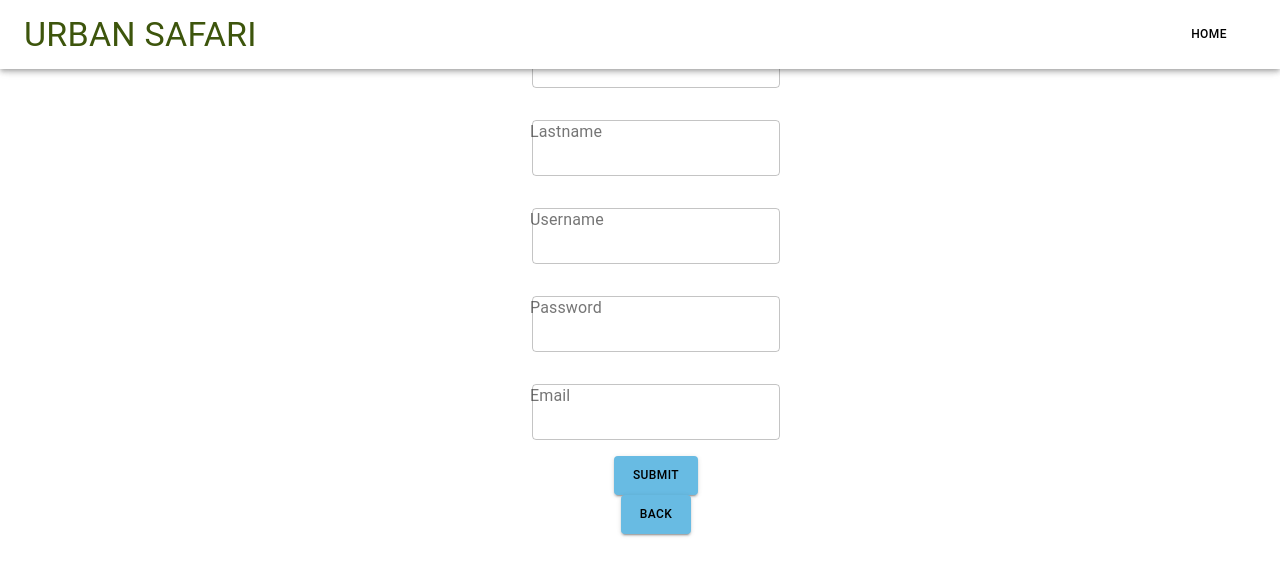
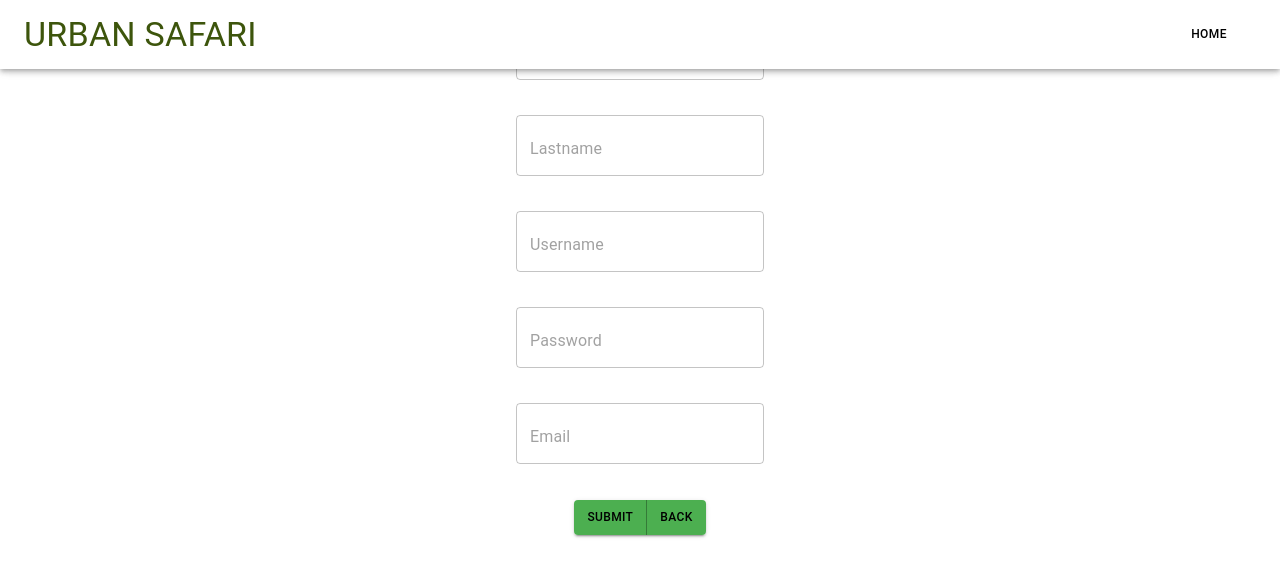
Before and after one commit to FSA2204-ATeam/Capstone-Project, a React app: page /signup in a window 1280 px wide. Both pictures are taken after typing "Sample", "Sample123" into the empty fields and a click on the button "SIGN UP". Shown: the top 576 px of the page. Built offline with nearby package versions, Linux system fonts and the light colour scheme; no server answers.

Commit message:
PopUpWindowSignUp done

```diff
--- a/client/components/PopUpWindowSignUp.js
+++ b/client/components/PopUpWindowSignUp.js
@@ -1,8 +1,7 @@
-import React, { useState, useEffect } from 'react';
+import React, { useState } from 'react';
 import { registration } from '../store';
 import { useDispatch } from 'react-redux';
-import { useFrontEndStyles } from '../theme';
-import { Grid, TextField, Button } from '@material-ui/core';
+import { Grid, TextField, Button, ButtonGroup } from '@material-ui/core';
 import PopUpWindowLogin from './PopUpWindowLogin';
 
 const defaultValues = {
@@ -14,7 +13,6 @@ const defaultValues = {
 };
 
 const PopUpWindowSignUp = () => {
-  const classes = useFrontEndStyles();
   const [formValues, setFormValues] = useState(defaultValues);
   const [backButton, setBackButton] = useState(null);
 
@@ -43,16 +41,17 @@ const PopUpWindowSignUp = () => {
       {!backButton ? (
         <form onSubmit={handleSubmit}>
           <Grid
-            container
-            alignItems="center"
-            justify="center"
-            direction="column"
+          container
+          spacing={1}
+          direction="column"
+          justifyContent="center"
+          alignItems="center"
           >
             <Grid item>
               <TextField
                 id="firstname-input"
                 name="firstname"
-                label="Firstname"
+                placeholder="Firstname"
                 type="text"
                 variant="outlined"
                 value={formValues.firstname}
@@ -63,7 +62,7 @@ const PopUpWindowSignUp = () => {
               <TextField
                 id="lastname-input"
                 name="lastname"
-                label="Lastname"
+                placeholder="Lastname"
                 type="text"
                 variant="outlined"
                 value={formValues.lastname}
@@ -74,7 +73,7 @@ const PopUpWindowSignUp = () => {
               <TextField
                 id="username-input"
                 name="username"
-                label="Username"
+                placeholder="Username"
                 type="text"
                 variant="outlined"
                 value={formValues.username}
@@ -85,7 +84,7 @@ const PopUpWindowSignUp = () => {
               <TextField
                 id="password-input"
                 name="password"
-                label="Password"
+                placeholder="Password"
                 type="text"
                 variant="outlined"
                 value={formValues.password}
@@ -96,28 +95,30 @@ const PopUpWindowSignUp = () => {
               <TextField
                 id="email-input"
                 name="email"
-                label="Email"
+                placeholder="Email"
                 type="text"
                 variant="outlined"
                 value={formValues.email}
                 onChange={handleChange}
               />
             </Grid>
+            <ButtonGroup
+              variant="contained"
+              size="small"
+              color="secondary"
+            >
             <Button
-              variant="contained"
               type="submit"
-              style={{ background: '#68BBE3' }}
             >
               Submit
             </Button>
             <Button
-              variant="contained"
               type="button"
-              style={{ display: 'flex', background: '#68BBE3' }}
               onClick={handleBackButton}
             >
               Back
             </Button>
+            </ButtonGroup>
           </Grid>
         </form>
     ) : (
```
